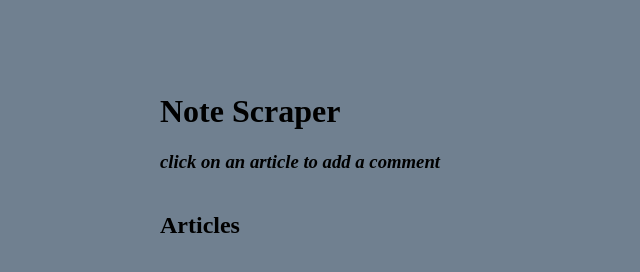
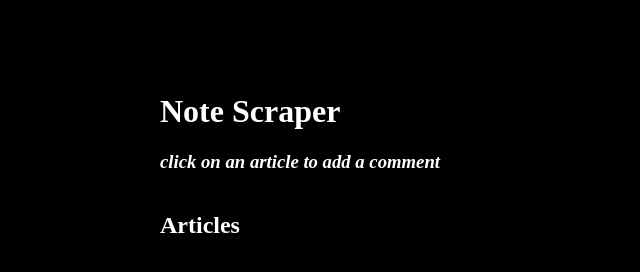
Before and after one commit to larkiningram/news-scraper, a website: page public/index.html in a window 1280 px wide. Shown: the whole page, without its empty margins (0-640 px from the left). Drawn offline with nearby package versions, Linux system fonts and the light colour scheme; no server answers.

Commit message:
fixing local bug

```diff
--- a/public/css/style.css
+++ b/public/css/style.css
@@ -1,4 +1,7 @@
-body { background-color: slategray }
+body {
+  background-color: black;
+  color: white;
+}
 #wrapper {
   width: 960px;
   margin-left: auto;
```
